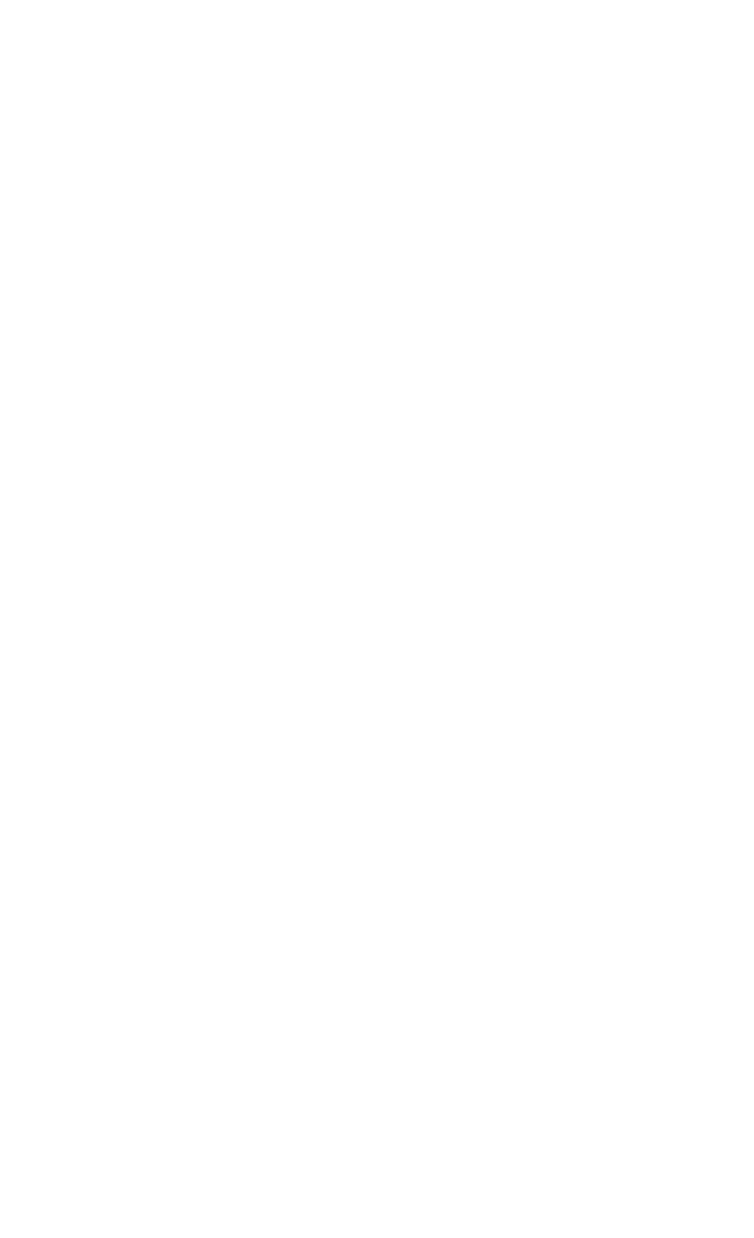
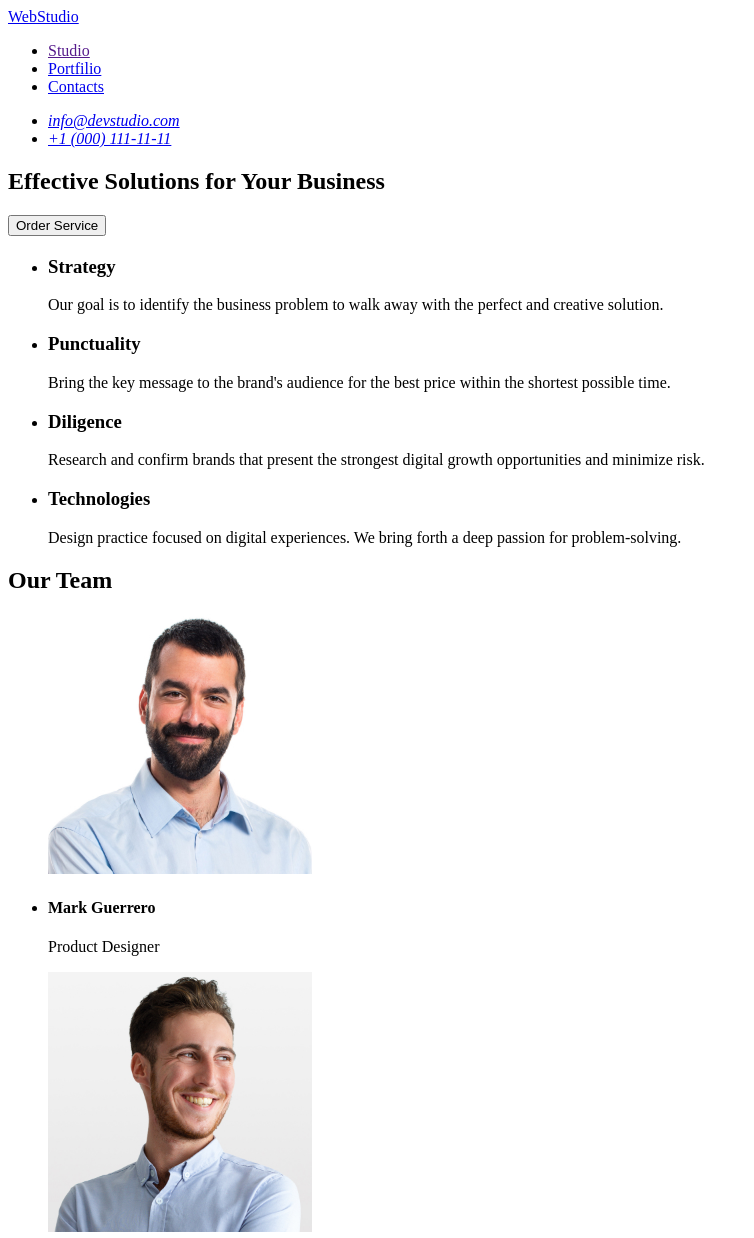
Before and after one commit to yelyzaveta057/goit-markup-hw-01, a plain HTML site: page index.html in a window 1280 px wide. Shown: the top 1238 px of the page, without its empty margins (0-754 px from the left). Before the commit the page ends 800 px from the top, so only its background shows below. Drawn offline with Linux system fonts and the light colour scheme.

Commit message:
add index.html

```diff
--- a/index.html
+++ b/index.html
@@ -5,5 +5,76 @@
     <meta name="viewport" content="width=device-width, initial-scale=1.0" />
     <title>Document</title>
   </head>
-  <body></body>
+  <body>
+    <header>
+      <nav>
+      <a href="index.html">WebStudio</a>
+      <ul>
+        <li><a href="">Studio</a></li>
+        <li><a href=" ">Portfilio</a></li>
+        <li><a href=" ">Contacts</a></li>
+        </ul>
+      </nav>
+    </header>
+  <address>
+    <ul>
+      <li><a href="mailto:info@devstudio.com">info@devstudio.com</a></li>
+      <li><a href="tel:+10001111111">+1 (000) 111-11-11</a></li>
+  </ul>
+  </address>
+  </body>
+  <main>
+    <section>
+   <h1>Effective Solutions for Your Business</h1>
+
+    <button type="button">Order Service</button>
+     </section>
+  </main>
+
+  <h2> </h2>
+  <ul>
+     <li>
+      <h3>Strategy</h3>
+    </li>
+          <p>Our goal is to identify the business problem to walk away with the perfect and creative solution.</p>
+     <li>
+      <h3>Punctuality</h3>
+    </li>
+          <p>Bring the key message to the brand's audience for the best price within the shortest possible time.</p>
+     <li>
+      <h3>Diligence</h3>
+    </li>
+          <p>Research and confirm brands that present the strongest digital growth opportunities and minimize risk.</p>
+      <li>
+        <h3>Technologies</h3>
+      </li>
+          <p>Design practice focused on digital experiences. We bring forth a deep passion for problem-solving.</p>
+</ul>
+
+<section>
+<h2>Our Team</h2>
+<ul>
+<il><img src="images/img-3.jpg" alt="Mark Guerrero" width="264"/></il>
+<li><h4>Mark Guerrero</h4></li>
+<p>Product Designer</p>
+<il><img src="images/img-2.jpg" alt="Tom Ford" width="264"/></il>
+<li><h4>Tom Ford</h4></li>
+<p>Frontend Developer</p>
+<il><img src="images/img-1.jpg" alt="Camila Garcia" width="264"/></il>
+<li><h4>Camila Garcia</h4></li>
+<p>Marketing</p>
+<il><img src="images/img (1).jpg" alt="Daniel Wilso" width="264"/></il>
+<li><h4>Daniel Wilson</h4></li>
+<p>UI Designer</p>
+
+</ul>
+</section>
+  </body>
+
+<footer>
+  <a href="index.html">WebStudio</a>
+  <p>
+  Increase the flow of customers and sales for your business with digital marketing & growth solutions.
+</p>
+</footer>
 </html>
```
Also changed, not shown: images/img (1).jpg (added), images/img.jpg (deleted), 3 other files.
